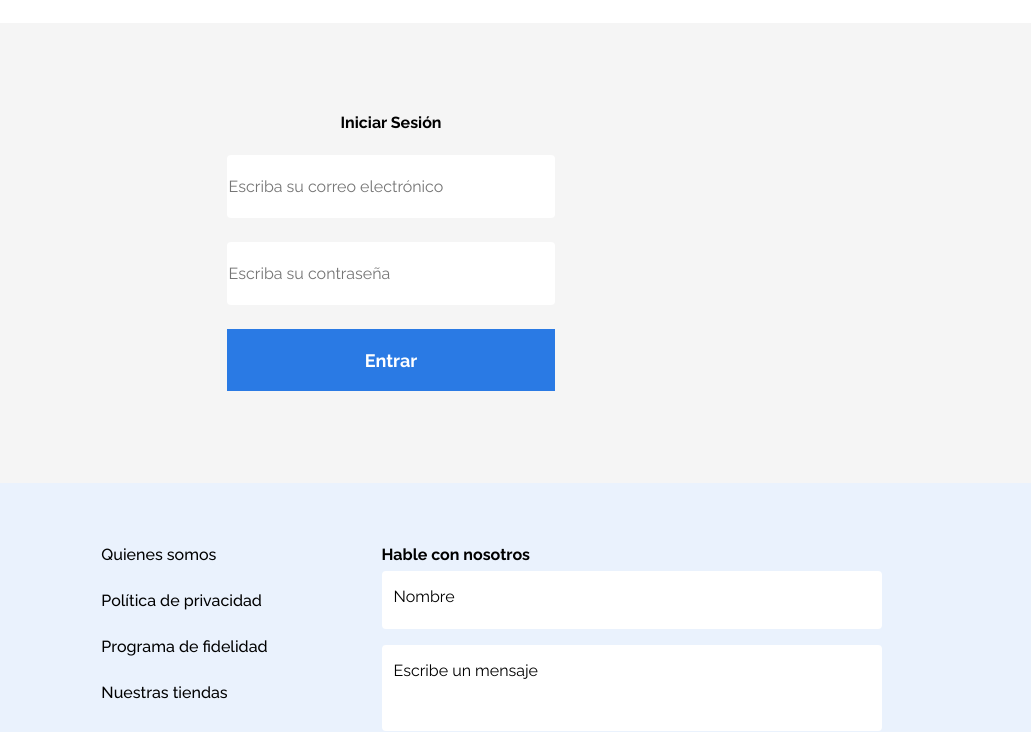
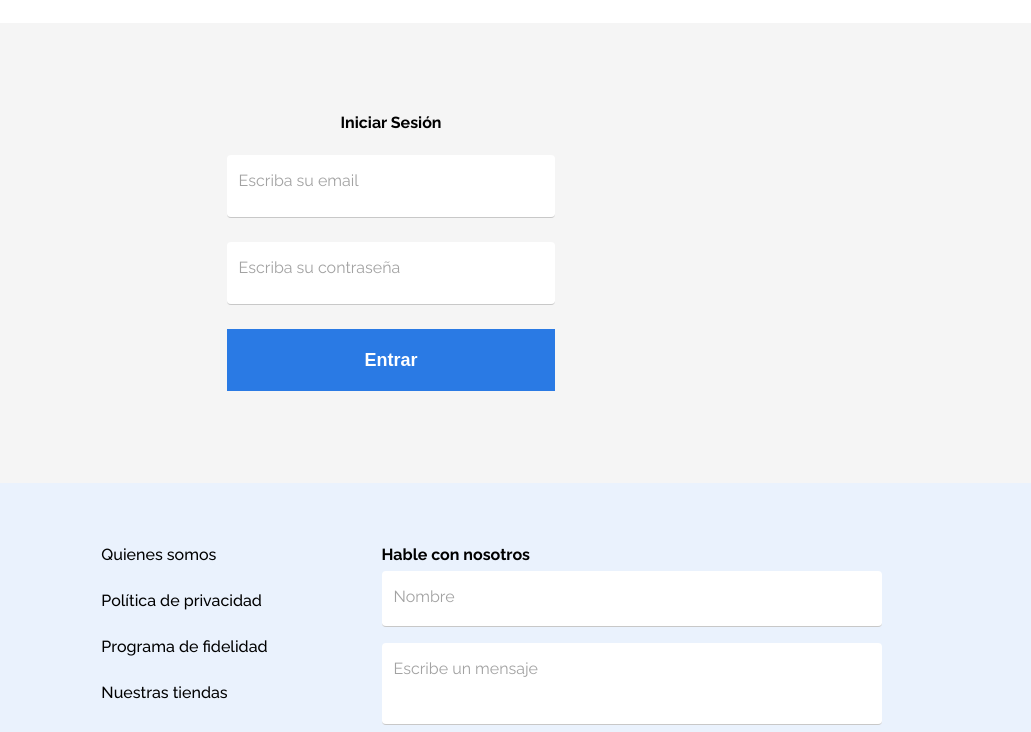
Before and after one commit to TheReptileMP/E-Commerce, a plain HTML site: page login.html in a window 1280 px wide. Shown: the part 68-800 px from the top of the page, 249-1280 px from the left. Drawn offline with Linux system fonts and the light colour scheme.

Commit message:
Separación final de estilización entre index.html y login.html | Creación de productos.html y productos.css

```diff
--- a/css/base.css
+++ b/css/base.css
@@ -112,19 +112,6 @@ footer{
     height: 56px;
     width: -webkit-fill-available;
     margin-bottom: 16px;
-    border: none;
-    outline: none;
-    border-radius: 4px;
-    font-size: 16px;
-    font-weight: 400;
-}
-
-.input-label{
-    position: absolute;
-    left: 12px;
-    top: 18px;
-    font-size: 16px;
-    font-weight: 400;
 }
 
 .textarea-message{
@@ -132,26 +119,10 @@ footer{
     width: -webkit-fill-available;
     resize: none;
     margin-bottom: 16px;
-    border: none;
-    outline: none;
-    border-radius: 4px;
-    font-size: 16px;
-    font-weight: 400;
-}
-
-.textarea-label{
-    position: absolute;
-    left: 12px;
-    top: 18px;
-    font-size: 16px;
-    font-weight: 400;
 }
 
 .btn-enviar{
-    background-color: var(--fuente-productos-azul);
-    color: white;
     font-size: 16px;
-    border: none;
     font-weight: 400;
     width: 150px;
     padding: 16px;
--- /dev/null
+++ b/css/elements/buttons.css
@@ -0,0 +1,6 @@
+@import url("../root.css");
+.btn-azul{
+    background-color: var(--fuente-productos-azul);
+    border: none;
+    color: white;
+}
--- /dev/null
+++ b/css/elements/inputs.css
@@ -0,0 +1,16 @@
+@import url("../root.css");
+
+.input-base{
+    border: none;
+    outline: none;
+    border-radius: 4px;
+    font-size: 16px;
+    font-weight: 400;
+    border-bottom: 1px solid var(--borde-input-gris);
+    padding: 28px 0 8px 12px;
+    box-sizing: border-box;
+}
+
+.input-base::placeholder{
+    visibility: hidden;
+}
--- /dev/null
+++ b/css/elements/labels.css
@@ -0,0 +1,19 @@
+@import url(root.css);
+
+.input-label{
+    position: absolute;
+    left: 12px;
+    top: 18px;
+    font-size: 16px;
+    font-weight: 400;
+    color: var(--fuente-barra);
+    transition: all 0.25s
+}
+
+.input-base:not(:placeholder-shown) + .input-label,
+.input-base:focus + .input-label{
+    font-size: 12px;
+    top: 0px;
+    padding: 8px 0 32px 0px;
+    transition: all 0.25s;
+}
--- a/css/index.css
+++ b/css/index.css
@@ -49,12 +49,9 @@
     height: 3.1rem;
     font-size: 16px;
     font-weight: 400;
-    background-color: var(--fuente-productos-azul);
-    color: white;
     margin-left: 7.5rem;
     margin-bottom: 1.5rem;
     text-align: left;
-    border: none;
 }
 
 
--- a/css/login.css
+++ b/css/login.css
@@ -1,5 +1,4 @@
 @import url(root.css);
-@import url(base.css);
 main{
     background-color: #F5F5F5;
 }
@@ -36,25 +35,13 @@ main{
 
 .input-email, .input-password{
     width: 100%;
-    box-sizing: border-box;
     height: 63px;
-    border: none;
-    outline: none;
-    background-color: white;
-    border-radius: 4px;
-    font-size: 16px;
-    font-weight: 400;
-    font-family: "raleway";
 }
 
 .btn-entrar{
     width: 100%;
     height: 62px;
-    font-family: "raleway";
     font-size: 18px;
     font-weight: 600;
     padding: 20px;
-    border: none;
-    background-color: #2A7AE4;
-    color: white;
 }
--- a/css/root.css
+++ b/css/root.css
@@ -2,6 +2,7 @@
     --raleway: "raleway";
     --background-blanco: #F5F5F5;
     --fuente-barra: #A2A2A2;
+    --borde-input-gris: #C8C8C8;
     --fuente-banner: #FFFFFF;
     --fuente-productos: #464646;
     --fuente-productos-azul: #2A7AE4;
--- a/login.html
+++ b/login.html
@@ -6,6 +6,9 @@
         <title> E-Commerce | Alura Geek</title>
         <link href="css/reset.css" rel="stylesheet"/>
         <link href="css/base.css" rel="stylesheet"/>
+        <link href="css/elements/buttons.css" rel="stylesheet"/>
+        <link href="css/elements/inputs.css" rel="stylesheet"/>
+        <link href="css/elements/labels.css" rel="stylesheet"/>
         <link href="css/login.css" rel="stylesheet"/>
         <link rel="preconnect" href="https://fonts.googleapis.com">
         <link rel="preconnect" href="https://fonts.gstatic.com" crossorigin>
@@ -28,12 +31,14 @@
                 <form class="form-login">
                     <h2>Iniciar Sesión</h2>
                     <div class="input-container">
-                        <input class="input-email" name="email" id="email" type="email" placeholder="Escriba su correo electrónico"/>
+                        <input class="input-email input-base" name="email" id="email" type="email" placeholder="Escriba su correo electrónico"/>
+                        <label class="input-label" for="email">Escriba su email</label>
                     </div>
                     <div class="input-container">
-                        <input class="input-password" name="password" id="password" type="password" placeholder="Escriba su contraseña"/>
+                        <input class="input-password input-base" name="password" id="password" type="password" placeholder="Escriba su contraseña"/>
+                        <label class="input-label" for="password">Escriba su contraseña</label>
                     </div>
-                    <button class="btn-entrar">Entrar</button>
+                    <button class="btn-entrar btn-azul">Entrar</button>
                 </form>
 
             </section>
@@ -54,14 +59,14 @@
                 <form class="formulario" action="">
                     <h2>Hable con nosotros</h2>
                     <div class="input-container">
-                        <input class="input-name" name="nombre" id="nombre" type="text"/>
+                        <input class="input-name input-base" name="nombre" id="nombre" type="text" placeholder="Nombre"/>
                         <label class="input-label" for="nombre">Nombre</label>
                     </div>
                     <div class="input-container">
-                        <textarea class="textarea-message" name="mensaje" id="mensaje"></textarea>
-                        <label class="textarea-label" for="mensaje">Escribe un mensaje</label>
+                        <textarea class="textarea-message input-base" name="mensaje" id="mensaje" placeholder="Escribe un mensaje"></textarea>
+                        <label class="input-label" for="mensaje">Escribe un mensaje</label>
                     </div>
-                    <button class="btn-enviar">Enviar mensaje</button>
+                    <button class="btn-enviar btn-azul">Enviar mensaje</button>
                 </form>
             </section>
         </footer>
```
Also changed, not shown: index.html (+8 -5 lines).
